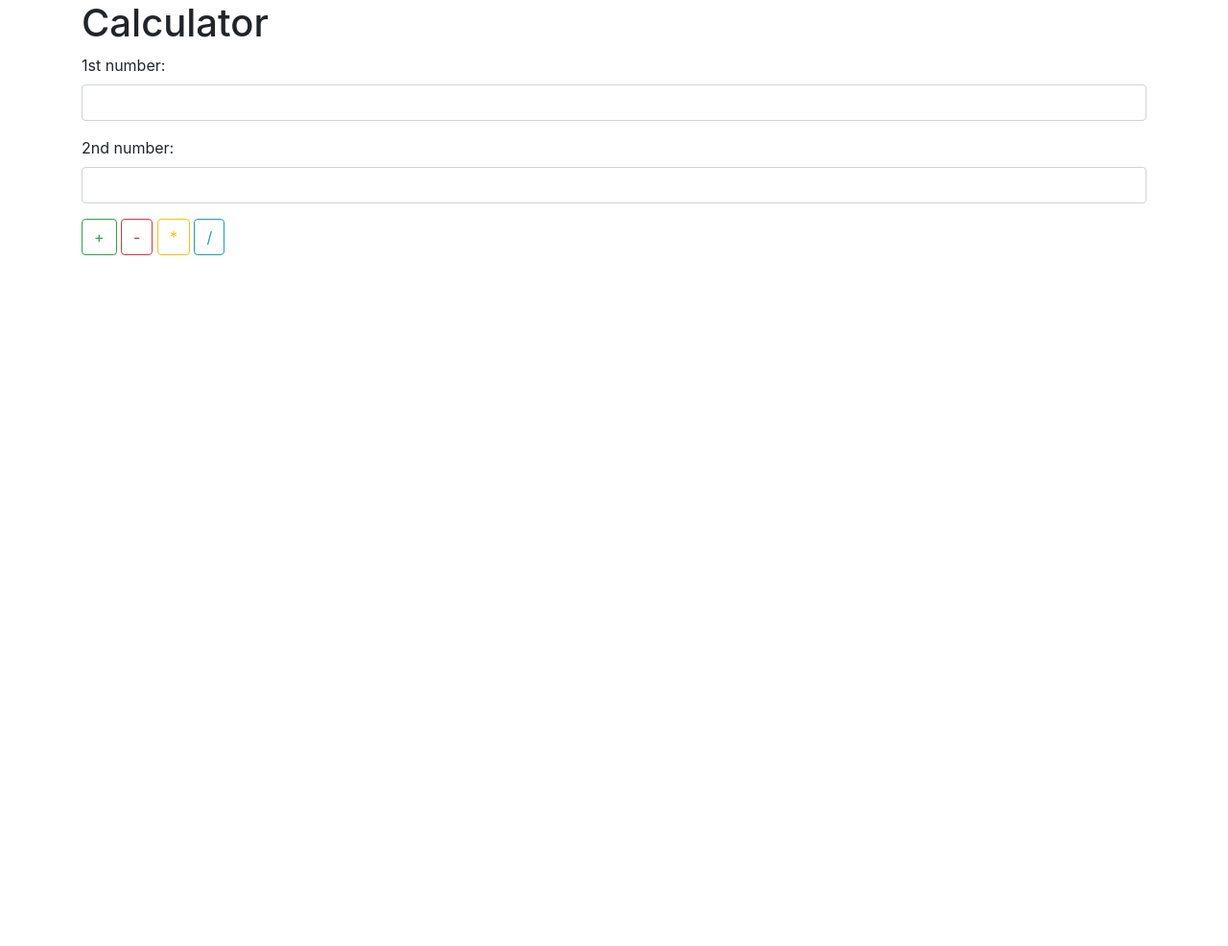
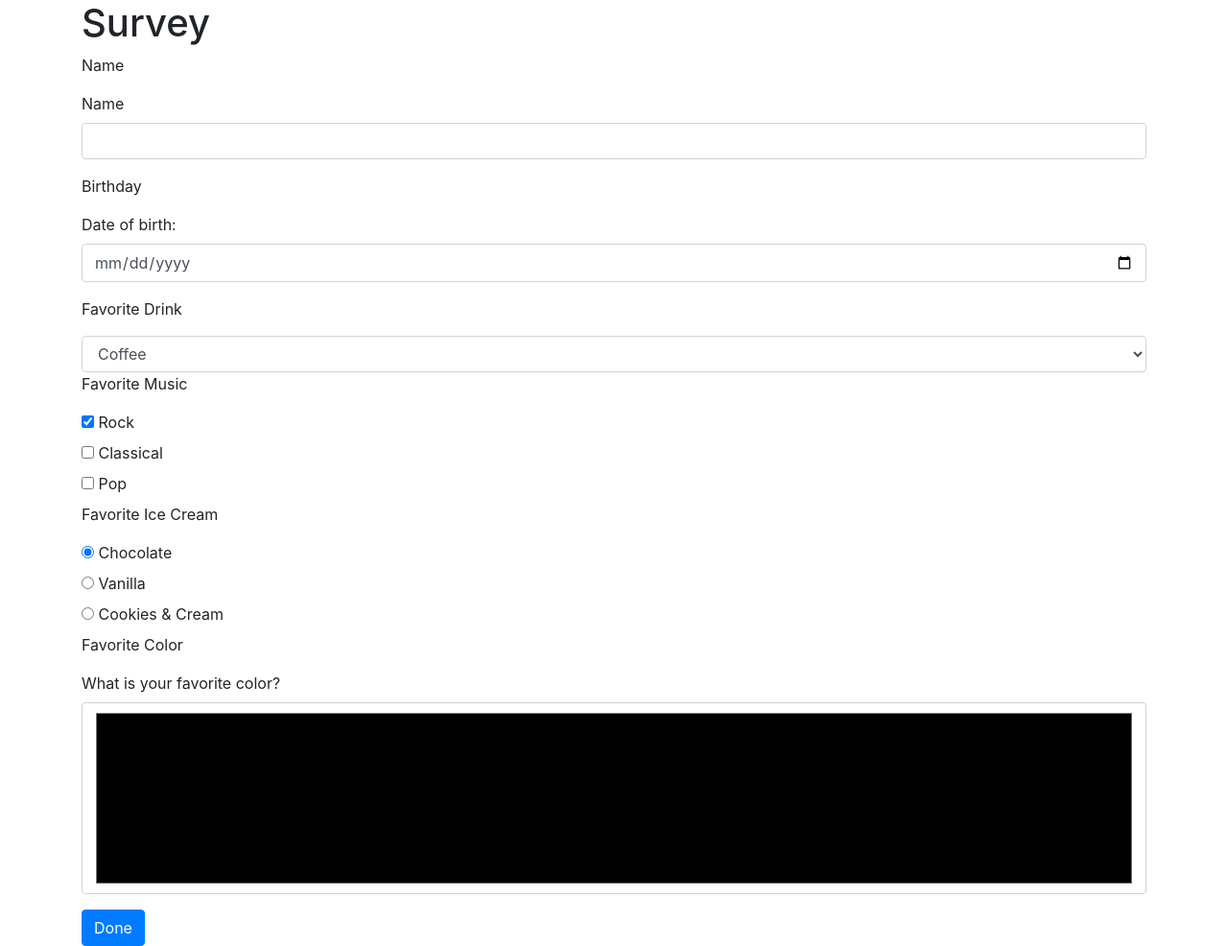
Before and after one commit to kategoss/survey, a plain HTML site: page index.html in a window 1280 px wide. Shown: the whole page at 96% size. Before the commit the page ends 800 px from the top, so only its background shows below. Drawn offline with nearby package versions, Linux system fonts and the light colour scheme.

Commit message:
add form with various form fill inserts

```diff
--- a/css/styles.css
+++ b/css/styles.css
@@ -0,0 +1,3 @@
+input[type=color].form-control {
+    height: 200px;
+}
--- a/index.html
+++ b/index.html
@@ -7,26 +7,82 @@
   <link rel="stylesheet" href="css/styles.css" type="text/css">
   <script src="js/jquery-3.3.1.js"></script>
   <script src="js/scripts.js"></script>
-    <title>Calculator</title>
+  <title>Survey</title>
 </head>
 <body>
   <div class="container">
-      <h1>Calculator</h1>
+    <h1>Survey</h1>
+
     <form id="numbers">
+    <p>Name</p>
     <div class="form-group">
-          <label for="number1">1st number:</label>
-          <input id="number1" class="form-control" type="text">
+      <label for="person1">Name</label>
+      <input id="person1" class="form-control" type="text">
     </div>
+
+    <p>Birthday</p>
     <div class="form-group">
-          <label for="number2">2nd number:</label>
-          <input id="number2" class="form-control" type="text">
+      <label for="born">Date of birth:</label>
+      <input id="born" class="form-control" type="date">
     </div>
-        <button type="submit" class="btn btn-outline-success" id="addition">+</button>
-        <button type="submit" class="btn btn-outline-danger" id="subtraction">-</button>
-        <button type="submit" class="btn btn-outline-warning" id="multiplication">*</button>
-        <button type="submit" class="btn btn-outline-info" id="division">/</button>
+
+    <p>Favorite Drink</p>
+    <select class="form-control" id="beverage">
+      <option>Coffee</option>
+      <option>Tea</option>
+      <option>Kombucha</option>
+      <option>Water</option>
+    </select>
+
+    <p>Favorite Music</p>
+      <div>
+        <input type="checkbox" id="rock" name="feature"
+               value="rock" checked />
+        <label for="rock">Rock</label>
+      </div>
+
+      <div>
+        <input type="checkbox" id="classical" name="feature"
+               value="classical" />
+        <label for="classical">Classical</label>
+      </div>
+
+      <div>
+        <input type="checkbox" id="pop" name="feature"
+               value="pop" />
+        <label for="pop">Pop</label>
+      </div>
+
+    <p>Favorite Ice Cream</p>
+    <div class="radio">
+      <label>
+        <input type="radio" name="flavor" value="chocolate" checked>
+        Chocolate
+      </label>
+    </div>
+    <div class="radio">
+      <label>
+        <input type="radio" name="flavor" value="Vanilla">
+        Vanilla
+      </label>
+    </div>
+    <div class="radio">
+      <label>
+        <input type="radio" name="flavor" value="cookiesandcream">
+        Cookies & Cream
+      </label>
+    </div>
+
+    <p>Favorite Color</p>
+    <div class="form-group">
+      <label for="color">What is your favorite color?</label>
+      <input id="color" class="form-control" type="color" name="favcolor">
+    </div>
+
+      <button type="submit" class="btn btn-primary" id="done">Done</button>
+      <div id="congrats">
     </form>
-      <div id="output">
+
     </div>
   </div>
 </body>
--- a/js/scripts.js
+++ b/js/scripts.js
@@ -1,40 +1,17 @@
-var add = function(n1, n2) {
-return n1 + n2;
-}
 
-var subtract = function(n1, n2) {
-return n1 - n2;
-}
+console.log("1");
+$(document).ready(function(){
+  console.log("2");
+  $("form#numbers").submit(function(event){
+    console.log("3");
+    event.preventDefault();
+    var name = $("#person1").val();
+    var dob = $("#born").val();
+    var beverage = $("#beverage").val();
 
-var multiply = function(n1, n2) {
-return n1 * n2;
-}
+    var flavor = $("input:radio[name=flavor]:checked").val();
+    var favoriteColor = $("#color").val();
 
-var divide = function(n1, n2) {
-return n1 / n2;
-}
-
-$(function() {
-  $("form#numbers").submit(function(event) {
-    event.preventDefault();
-    var n1 = parseInt($("#number1").val());
-    var n2 = parseInt($("#number2").val());
-    $("#addition").click(function(){
-      var result = add(n1, n2);
-      $("#output").text(result);
-
-    });
-    $("#subtraction").click(function(){
-      var result = subtract(n1, n2);
-      $("#output").text(result);
-    });
-    $("#multiplication").click(function(){
-      var result = multiply(n1, n2);
-      $("#output").text(result);
-    });
-    $("#division").click(function(){
-      var result = divide(n1, n2);
-      $("#output").text(result);
-    });
+    $("#congrats").text(name + " " + dob + beverage + flavor + favoriteColor);
   });
 });
```
Lines whose indentation alone changed are shown as unchanged.
